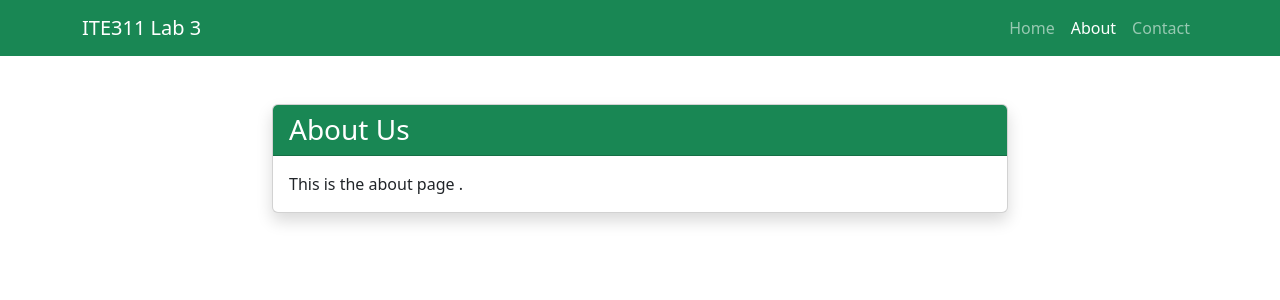
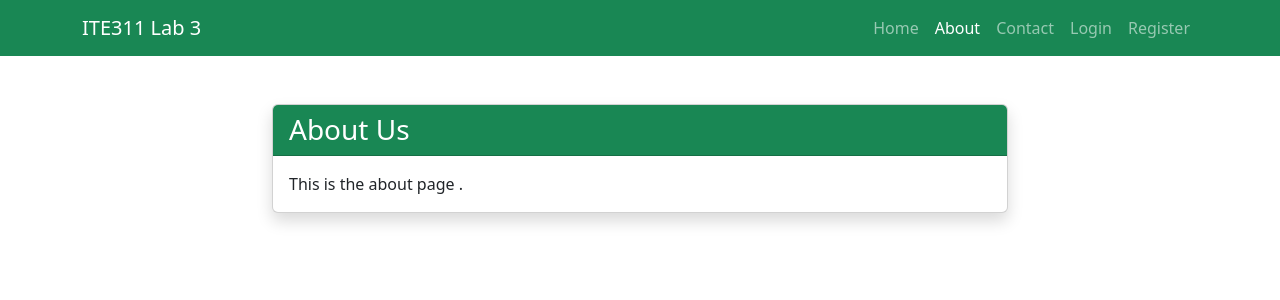
Before and after one commit to thorfinn0222/WebSystem-ITE311, a CodeIgniter 4 app: the page made by app/Views/about.php in a window 1280 px wide. Shown: the top 300 px of the page. Run offline with PHP 8.4 and a stand-in for CodeIgniter, Linux system fonts and the light colour scheme; the template is opened without the code that fills it, so the values that code supplies are empty; some libraries are stand-ins or nearby versions.

Commit message:
added login and register navigation for about and contact

```diff
--- a/app/Views/about.php
+++ b/app/Views/about.php
@@ -24,6 +24,12 @@
                     <li class="nav-item">
                         <a class="nav-link" href="/contact">Contact</a>
                     </li>
+                    <li class="nav-item">
+                        <a class="nav-link" href="/login">Login</a>
+                    </li>
+                    <li class="nav-item">
+                        <a class="nav-link" href="/register">Register</a>
+                    </li>
                 </ul>
             </div>
         </div>
--- a/app/Views/contact.php
+++ b/app/Views/contact.php
@@ -23,6 +23,12 @@
                     </li>
                     <li class="nav-item">
                         <a class="nav-link active" href="/contact">Contact</a>
+                    </li>
+                    <li class="nav-item">
+                        <a class="nav-link" href="/login">Login</a>
+                    </li>
+                    <li class="nav-item">
+                        <a class="nav-link" href="/register">Register</a>
                     </li>
                 </ul>
             </div>
```
